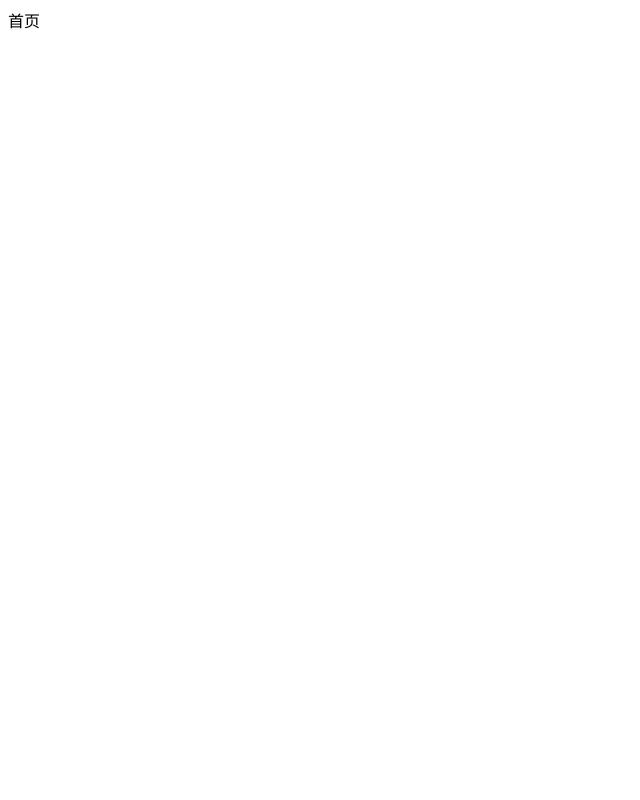
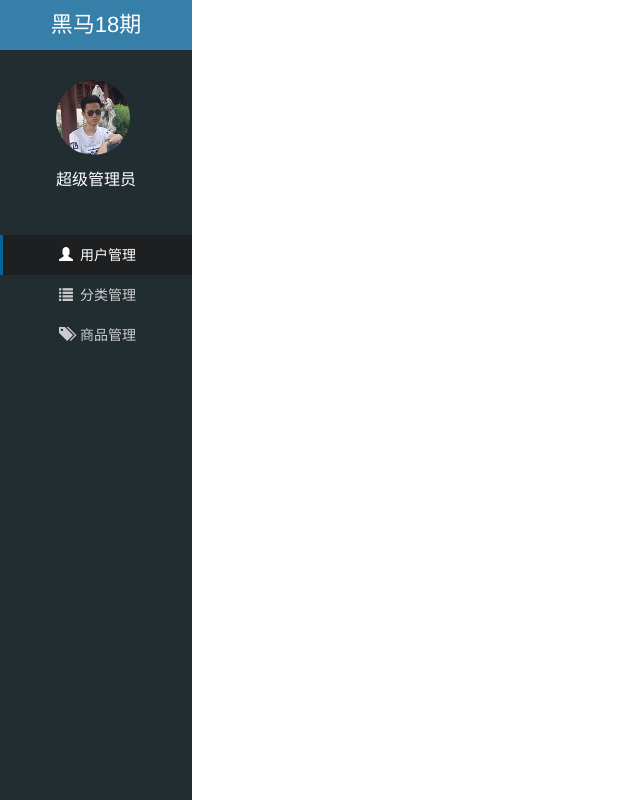
Before and after one commit to tanggongping/cc_letao, a website: page public/CC_manage/index.html in a window 1280 px wide. Shown: the whole page, without its empty margins (0-640 px from the left). Drawn offline with Linux system fonts and the light colour scheme.

Commit message:
首页侧边栏初始化

```diff
--- a/public/CC_manage/css/page.css
+++ b/public/CC_manage/css/page.css
@@ -1,11 +1,86 @@
+html, body {
+    height: 100%;
+}
+
+body, ul, li {
+    margin: 0;
+    padding: 0;
+}
+
+ul, ol, li {
+    list-style: none;
+}
+
+a, a:link, a:visited, a:hover, a:active {
+    text-decoration: none;
+}
+
 .body_bg {
-    position: relative;
     background-color: #222d32;
 }
 
 .midden {
+    height: 100%;
     display: flex;
     justify-content: center;
     align-items: center;
-    margin-top: 200px;
 }
+
+.lt_aside {
+    width: 15%;
+    height: 100%;
+    background-color: #222d32;
+}
+
+.lt_aside .brank a {
+    display: block;
+    width: 100%;
+    height: 50px;
+    line-height: 50px;
+    color: #fff;
+    text-align: center;
+    font-size: 22px;
+    background-color: #367fa9;
+}
+
+.lt_aside .manage .info {
+    display: flex;
+    justify-content: center;
+    align-items: center;
+    padding: 30px 0;
+}
+
+.manage .info img {
+    display: block;
+    border-radius: 50%;
+}
+
+.manage .info span {
+    line-height: 50px;
+    font-size: 16px;
+    color: #fff;
+}
+
+.manage .list {
+}
+
+.manage .list a {
+    display: block;
+    text-align: center;
+    color: #ccc;
+    line-height: 40px;
+    padding: 0 20%;
+    border-left: 3px solid transparent;
+}
+
+.manage .list a.now {
+    color: #fff;
+    background-color: #1d1f21;
+    border-left-color: #069;
+}
+
+.manage .list a i {
+    /*display: inline-block;*/
+    /*vertical-align: middle;*/
+    margin-right: 7px;
+}
--- a/public/CC_manage/index.html
+++ b/public/CC_manage/index.html
@@ -1,10 +1,45 @@
 <!DOCTYPE html>
-<html lang="en">
+<html lang="zh-cn">
 <head>
     <meta charset="UTF-8">
-    <title>Title</title>
+    <title>登录页</title>
+    <link rel="stylesheet" href="lib/bootstrap/css/bootstrap.css">
+    <link rel="stylesheet" href="lib/bootstrap-validator/css/bootstrapValidator.min.css">
+    <link rel="stylesheet" href="lib/nprogress/nprogress.css">
+    <link rel="stylesheet" href="css/page.css">
 </head>
 <body>
-    首页
+<aside class="lt_aside">
+    <div class="brank">
+        <a href="#">黑马18期</a>
+    </div>
+    <div class="manage">
+        <div class="info">
+            <a href="#">
+                <img src="images/default.jpg" alt="">
+                <span>超级管理员</span>
+            </a>
+        </div>
+        <ul class="list">
+            <li>
+                <a href="#" class="now"><i class="glyphicon glyphicon-user"></i>用户管理</a>
+            </li>
+            <li>
+                <a href="#"><i class="glyphicon glyphicon-list"></i>分类管理</a>
+            </li>
+            <li>
+                <a href="#"><i class="glyphicon glyphicon-tags"></i>商品管理</a>
+            </li>
+        </ul>
+    </div>
+</aside>
+<main></main>
+
+
+<script src="lib/jquery/jquery.min.js"></script>
+<script src="lib/bootstrap/js/bootstrap.min.js"></script>
+<script src="lib/bootstrap-validator/js/bootstrapValidator.min.js"></script>
+<script src="lib/nprogress/nprogress.js"></script>
+<script src="js/common.js"></script>
 </body>
 </html>
```
Also changed, not shown: public/CC_manage/images/default.jpg (added), public/CC_manage/images/default.png (added), public/CC_manage/images/none.png (added).
